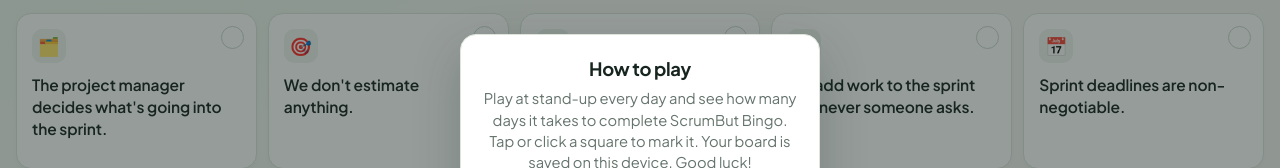
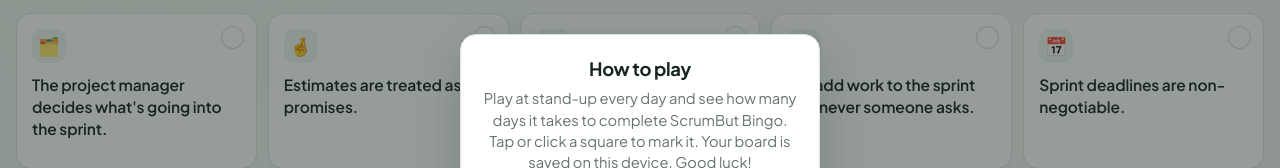
Before and after one commit to spikything/scrumbut-bingo, a plain HTML site: page index.html in a window 1280 px wide. Shown: the part 259-427 px from the top of the page. Drawn offline with Linux system fonts and the light colour scheme.

Commit message:
Estimates are treated as promises 🤞

```diff
--- a/index.html
+++ b/index.html
@@ -296,7 +296,7 @@
 
   <section class="grid" id="board" aria-label="Scrumbut bingo squares">
     <button class="tile" type="button" data-id="0" aria-pressed="false"><span class="topline"><span class="icon">🗂️</span></span><span class="copy">The project manager decides what's going into the sprint.</span><span class="tick" aria-hidden="true">✓</span></button>
-    <button class="tile" type="button" data-id="1" aria-pressed="false"><span class="topline"><span class="icon">🎯</span></span><span class="copy">We don't estimate anything.</span><span class="tick" aria-hidden="true">✓</span></button>
+    <button class="tile" type="button" data-id="1" aria-pressed="false"><span class="topline"><span class="icon">🤞</span></span><span class="copy">Estimates are treated as promises.</span><span class="tick" aria-hidden="true">✓</span></button>
     <button class="tile" type="button" data-id="2" aria-pressed="false"><span class="topline"><span class="icon">🚨</span></span><span class="copy">Everything is a priority.</span><span class="tick" aria-hidden="true">✓</span></button>
     <button class="tile" type="button" data-id="3" aria-pressed="false"><span class="topline"><span class="icon">➕</span></span><span class="copy">We add work to the sprint whenever someone asks.</span><span class="tick" aria-hidden="true">✓</span></button>
     <button class="tile" type="button" data-id="4" aria-pressed="false"><span class="topline"><span class="icon">📅</span></span><span class="copy">Sprint deadlines are non-negotiable.</span><span class="tick" aria-hidden="true">✓</span></button>
```
